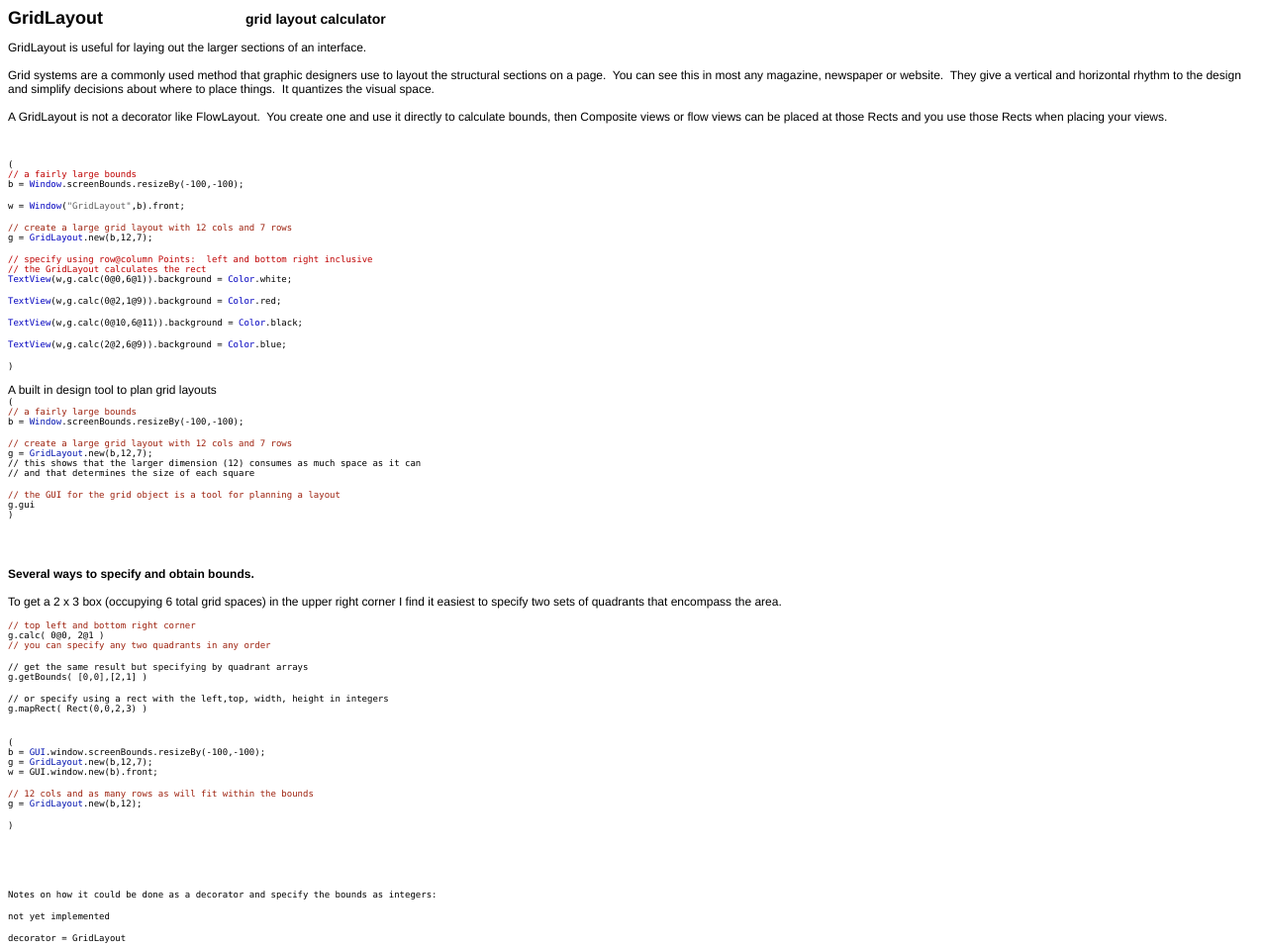
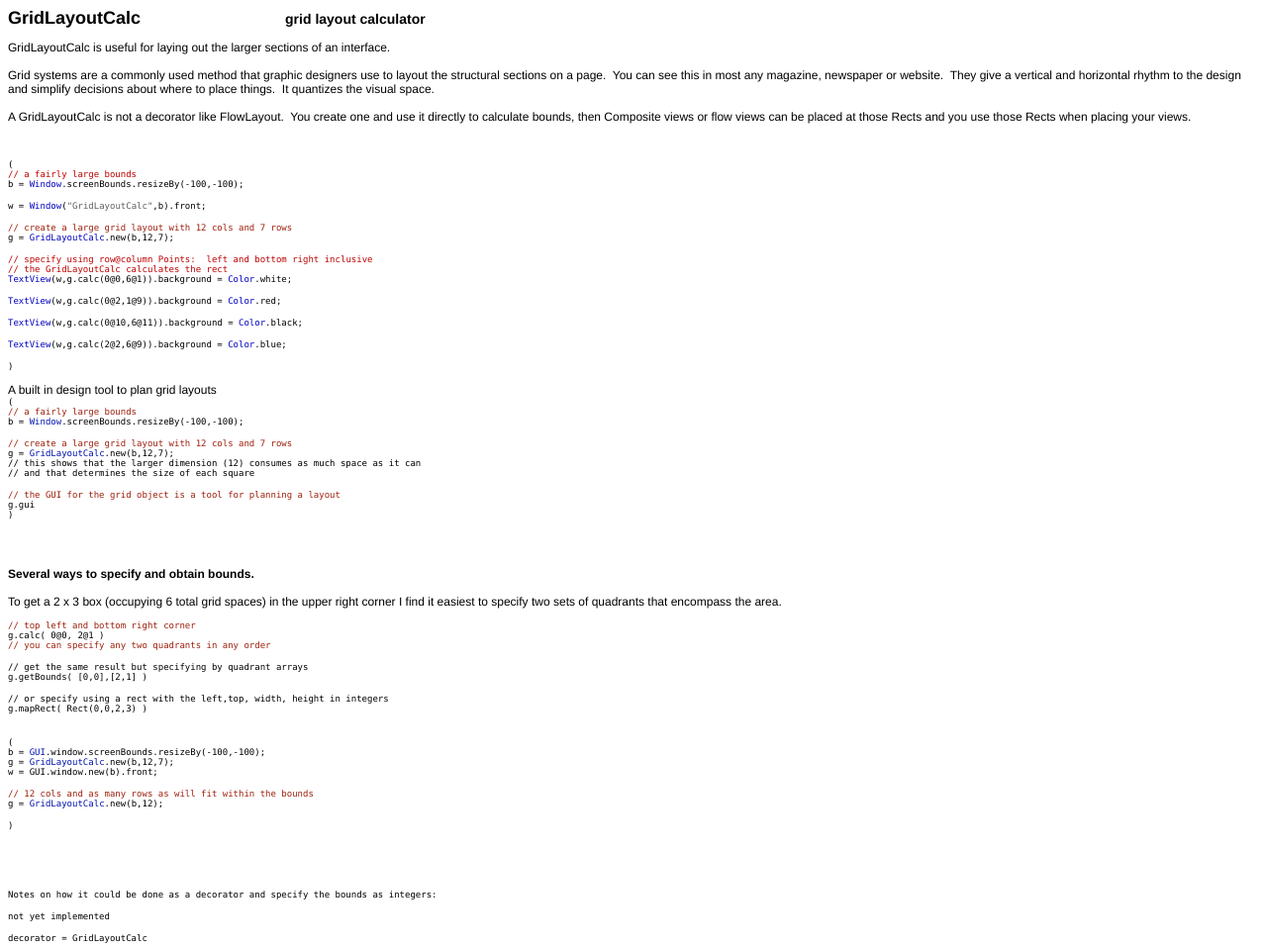
Before and after one commit to crucialfelix/crucial-library, a plain HTML site: page Help/Gui/GridLayout.html in a window 1280 px wide. Shown: the top 957 px of the page at 99% size. Drawn offline with Linux system fonts and the light colour scheme.

Commit message:
GridLayout -> GridLayoutCalc (to avoid name clash with GridLayout in 3.5)

```diff
--- a/Help/Gui/GridLayout.html
+++ b/Help/Gui/GridLayout.html
@@ -26,13 +26,13 @@ span.Apple-tab-span {white-space:pre}
 </style>
 </head>
 <body>
-<p class="p1"><span class="s1"><b>GridLayout<span class="Apple-tab-span">	</span><span class="Apple-tab-span">	</span><span class="Apple-tab-span">	</span><span class="Apple-tab-span">	</span></b></span><b>grid layout calculator</b></p>
+<p class="p1"><span class="s1"><b>GridLayoutCalc<span class="Apple-tab-span">	</span><span class="Apple-tab-span">	</span><span class="Apple-tab-span">	</span><span class="Apple-tab-span">	</span></b></span><b>grid layout calculator</b></p>
 <p class="p2"><br></p>
-<p class="p3">GridLayout is useful for laying out the larger sections of an interface.</p>
+<p class="p3">GridLayoutCalc is useful for laying out the larger sections of an interface.</p>
 <p class="p4"><br></p>
 <p class="p3">Grid systems are a commonly used method that graphic designers use to layout the structural sections on a page.<span class="Apple-converted-space">  </span>You can see this in most any magazine, newspaper or website.<span class="Apple-converted-space">  </span>They give a vertical and horizontal rhythm to the design and simplify decisions about where to place things.<span class="Apple-converted-space">  </span>It quantizes the visual space.</p>
 <p class="p4"><br></p>
-<p class="p3">A GridLayout is not a decorator like FlowLayout.<span class="Apple-converted-space">  </span>You create one and use it directly to calculate bounds, then Composite views or flow views can be placed at those Rects and you use those Rects when placing your views.</p>
+<p class="p3">A GridLayoutCalc is not a decorator like FlowLayout.<span class="Apple-converted-space">  </span>You create one and use it directly to calculate bounds, then Composite views or flow views can be placed at those Rects and you use those Rects when placing your views.</p>
 <p class="p2"><br></p>
 <p class="p2"><br></p>
 <p class="p2"><br></p>
@@ -40,13 +40,13 @@ span.Apple-tab-span {white-space:pre}
 <p class="p6">// a fairly large bounds</p>
 <p class="p7">b = <span class="s2">Window</span>.screenBounds.resizeBy(-100,-100);</p>
 <p class="p8"><br></p>
-<p class="p7">w = <span class="s2">Window</span>(<span class="s3">"GridLayout"</span>,b).front;</p>
+<p class="p7">w = <span class="s2">Window</span>(<span class="s3">"GridLayoutCalc"</span>,b).front;</p>
 <p class="p8"><br></p>
 <p class="p9">// create a large grid layout with 12 cols and 7 rows</p>
-<p class="p7">g = <span class="s2">GridLayout</span>.new(b,12,7);</p>
+<p class="p7">g = <span class="s2">GridLayoutCalc</span>.new(b,12,7);</p>
 <p class="p8"><br></p>
 <p class="p6">// specify using row@column Points:<span class="Apple-converted-space">  </span>left and bottom right inclusive</p>
-<p class="p6">// the GridLayout calculates the rect</p>
+<p class="p6">// the GridLayoutCalc calculates the rect</p>
 <p class="p7"><span class="s2">TextView</span>(w,g.calc(0@0,6@1)).background = <span class="s2">Color</span>.white;</p>
 <p class="p8"><br></p>
 <p class="p7"><span class="s2">TextView</span>(w,g.calc(0@2,1@9)).background = <span class="s2">Color</span>.red;</p>
@@ -63,7 +63,7 @@ span.Apple-tab-span {white-space:pre}
 <p class="p5">b = <span class="s4">Window</span>.screenBounds.resizeBy(-100,-100);</p>
 <p class="p2"><br></p>
 <p class="p9">// create a large grid layout with 12 cols and 7 rows</p>
-<p class="p5">g = <span class="s4">GridLayout</span>.new(b,12,7);</p>
+<p class="p5">g = <span class="s4">GridLayoutCalc</span>.new(b,12,7);</p>
 <p class="p5">// this shows that the larger dimension (12) consumes as much space as it can</p>
 <p class="p5">// and that determines the size of each square</p>
 <p class="p2"><br></p>
@@ -91,11 +91,11 @@ span.Apple-tab-span {white-space:pre}
 <p class="p2"><br></p>
 <p class="p5">(</p>
 <p class="p5">b = <span class="s4">GUI</span>.window.screenBounds.resizeBy(-100,-100);</p>
-<p class="p5">g = <span class="s4">GridLayout</span>.new(b,12,7);</p>
+<p class="p5">g = <span class="s4">GridLayoutCalc</span>.new(b,12,7);</p>
 <p class="p5">w = GUI.window.new(b).front;</p>
 <p class="p2"><br></p>
 <p class="p9">// 12 cols and as many rows as will fit within the bounds</p>
-<p class="p5">g = <span class="s4">GridLayout</span>.new(b,12);</p>
+<p class="p5">g = <span class="s4">GridLayoutCalc</span>.new(b,12);</p>
 <p class="p2"><br></p>
 <p class="p5">)</p>
 <p class="p2"><br></p>
@@ -107,7 +107,7 @@ span.Apple-tab-span {white-space:pre}
 <p class="p2"><br></p>
 <p class="p5">not yet implemented</p>
 <p class="p2"><br></p>
-<p class="p5">decorator = GridLayout</p>
+<p class="p5">decorator = GridLayoutCalc</p>
 <p class="p2"><br></p>
 <p class="p5">text(g,Rect(0,0,1,1))</p>
 <p class="p2"><br></p>
```
Also changed, not shown: 1 other file.
